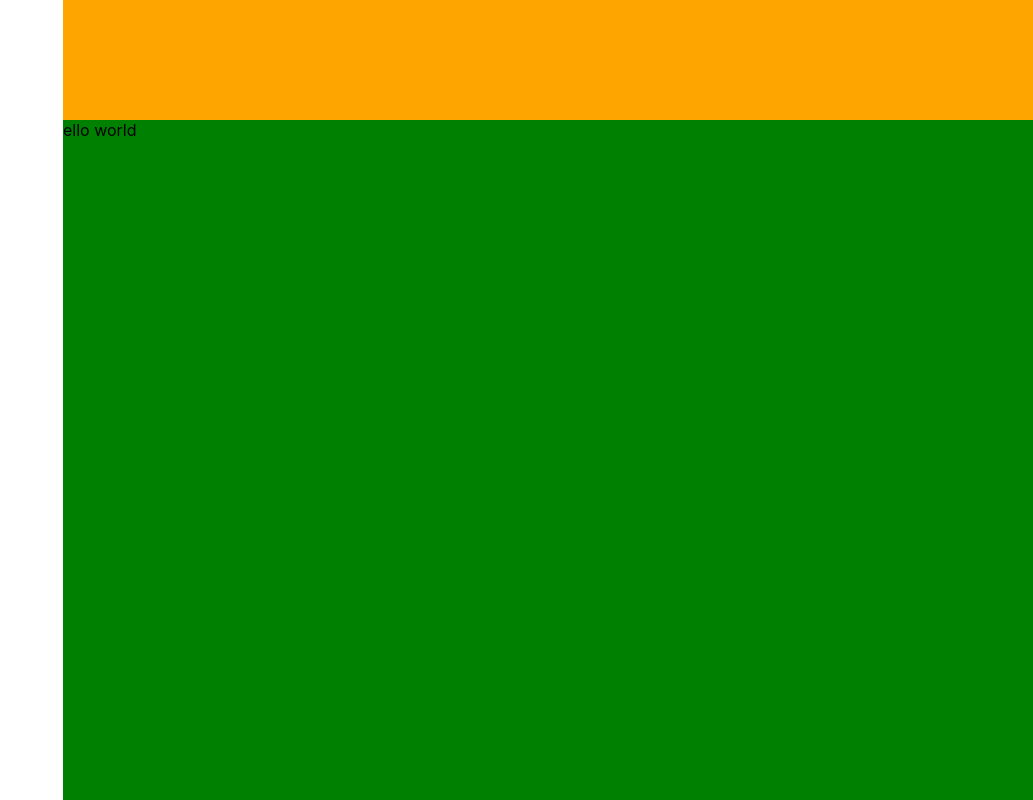
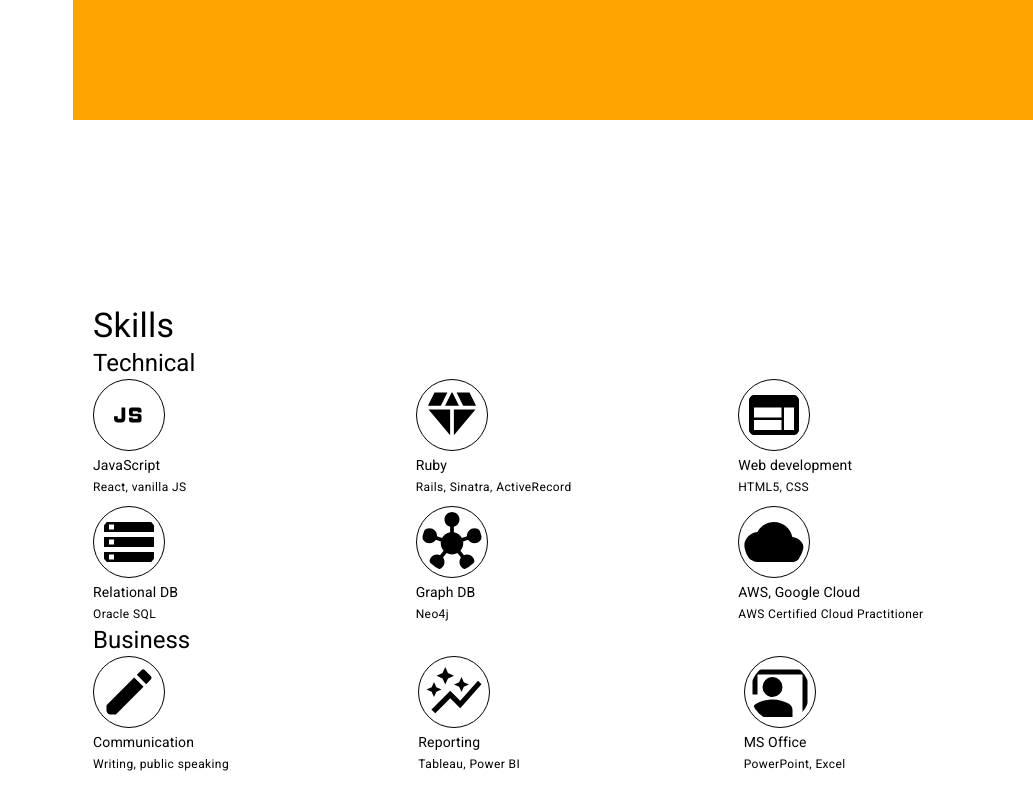
Before and after one commit to d-kilc/d-kilcullen, a React (Create React App) app: page / in a window 1280 px wide. Shown: the part 1480-2280 px from the top of the page, without its empty margins (247-1280 px from the left). Built offline with nearby package versions, Linux system fonts and the light colour scheme.

Commit message:
skills and project sections outlined

```diff
--- a/src/components/Bio.js
+++ b/src/components/Bio.js
@@ -1,8 +1,6 @@
 import Box from '@mui/material/Box'
 import Toolbar from '@mui/material/Toolbar'
 import Typography from '@mui/material/Typography'
-
-const drawerWidth = 310
 
 export default function Bio() {
     return (
--- a/src/components/ContentContainer.js
+++ b/src/components/ContentContainer.js
@@ -39,7 +39,7 @@ import Typography from '@mui/material/Typography';
 import { useState } from 'react'
 import { ThemeProvider, createTheme } from '@mui/system';
 
-const drawerWidth = 310
+const drawerWidth = 320
 
 export default function Nav() {
     const [mobileOpen, setMobileOpen] = useState(false)
--- a/src/components/Skills.js
+++ b/src/components/Skills.js
@@ -1,4 +1,16 @@
+import Typography from '@mui/material/Typography'
+import Grid from '@mui/material/Grid'
 import Box from '@mui/material/Box'
+import JavascriptIcon from '@mui/icons-material/Javascript'
+import StorageIcon from '@mui/icons-material/Storage'
+import HubIcon from '@mui/icons-material/Hub'
+import WebIcon from '@mui/icons-material/Web'
+import CloudIcon from '@mui/icons-material/Cloud'
+import DiamondIcon from '@mui/icons-material/Diamond'
+import CreateIcon from '@mui/icons-material/Create'
+import CoPresentIcon from '@mui/icons-material/CoPresent'
+import AutoGraphIcon from '@mui/icons-material/AutoGraph'
+
 import theme from '../theme/theme'
 import { ThemeProvider } from '@mui/system'
 
@@ -6,12 +18,86 @@ import { ThemeProvider } from '@mui/system'
 export default function Skills() {
     return (
         <ThemeProvider theme={theme}>
-            <Box sx={{
-                height:  '100vh',
-                width: `100%` ,
-                backgroundColor: "green"
-            }}>
-                <div>ello world</div>
+            {/* <div style={{ width: '100%', height: "100vh", margin: '20px 20px' }}> */}
+            <Box
+                display="flex"  flexDirection="column"
+                width='100%' height='100vh'
+                margin="20px 20px"
+                // bgcolor="lightgreen"
+                // alignItems="center"
+                justifyContent="center"
+            >
+                <Typography variant="h4">Skills</Typography>
+                {/* <Grid sx={{
+                    display: 'grid',
+                    gridTemplateColumns: {sm: 'repeat(3, 1fr)'},
+                    bgcolor: (theme) =>
+                        theme.palette.mode === 'dark' ? '#101010' : 'grey.100',
+                    color: (theme) =>
+                        theme.palette.mode === 'dark' ? 'grey.300' : 'grey.800',
+                    border: '1px solid',
+                    borderColor: (theme) =>
+                        theme.palette.mode === 'dark' ? 'grey.800' : 'grey.300',
+                    p: 1,
+                    fontSize: '0.875rem',
+                    fontWeight: '700',
+                    height:  '100vh',
+                    width: `100%`,
+                    align: 'center'
+                }}>  */}
+                <Typography variant="h5">Technical</Typography>
+                <Grid container spacing={1}>
+                    <Grid item xs={6} md={4}>
+                        <JavascriptIcon sx={{border: '1px solid', borderRadius: '50%', padding: '5px', fontSize: 60, margin: 'auto'}}/>
+                        <Typography variant="body2">JavaScript</Typography>
+                        <Typography variant="caption">React, vanilla JS</Typography>
+                    </Grid>
+                    <Grid item xs={6} md={4}>
+                        <DiamondIcon sx={{border: '1px solid', borderRadius: '50%', padding: '5px', fontSize: 60}}/>
+                        <Typography variant="body2">Ruby</Typography>
+                        <Typography variant="caption">Rails, Sinatra, ActiveRecord</Typography>
+                    </Grid>
+                    <Grid item xs={6} md={4}>
+                        <WebIcon sx={{border: '1px solid', borderRadius: '50%', padding: '5px', fontSize: 60}}/>
+                        <Typography variant="body2">Web development</Typography>
+                        <Typography variant="caption">HTML5, CSS</Typography>
+                    </Grid>
+                    <Grid item xs={6} md={4}>
+                        <StorageIcon sx={{border: '1px solid', borderRadius: '50%', padding: '5px', fontSize: 60}}/>
+                        <Typography variant="body2">Relational DB</Typography>
+                        <Typography variant="caption">Oracle SQL</Typography>
+                    </Grid>
+                    <Grid item xs={6} md={4}>
+                        <HubIcon sx={{border: '1px solid', borderRadius: '50%', padding: '5px', fontSize: 60}}/>
+                        <Typography variant="body2">Graph DB</Typography>
+                        <Typography variant="caption">Neo4j</Typography>
+                    </Grid>
+                    <Grid item xs={6} md={4}>
+                        <CloudIcon sx={{border: '1px solid', borderRadius: '50%', padding: '5px', fontSize: 60}}/>
+                        <Typography variant="body2">AWS, Google Cloud</Typography>
+                        <Typography variant="caption">AWS Certified Cloud Practitioner</Typography>
+                    </Grid>
+                </Grid>
+                <Typography variant="h5">Business</Typography>
+                <Grid container spacing={2}>
+                    <Grid item xs={6} md={4}>
+                        <CreateIcon sx={{border: '1px solid', borderRadius: '50%', padding: '5px', fontSize: 60}}/>
+                        <Typography variant="body2">Communication</Typography>
+                        <Typography variant="caption">Writing, public speaking</Typography>
+                    </Grid>
+                    <Grid item xs={6} md={4}>
+                        <AutoGraphIcon sx={{border: '1px solid', borderRadius: '50%', padding: '5px', fontSize: 60}}/>
+                        <Typography variant="body2">Reporting</Typography>
+                        <Typography variant="caption">Tableau, Power BI</Typography>
+                    </Grid>
+                    <Grid item xs={6} md={4}>
+                        <CoPresentIcon sx={{border: '1px solid', borderRadius: '50%', padding: '5px', fontSize: 60}}/>
+                        <Typography variant="body2">MS Office</Typography>
+                        <Typography variant="caption">PowerPoint, Excel</Typography>
+                    </Grid>
+
+                </Grid>
+            {/* </div> */}
             </Box>
         </ThemeProvider>
     )
```
